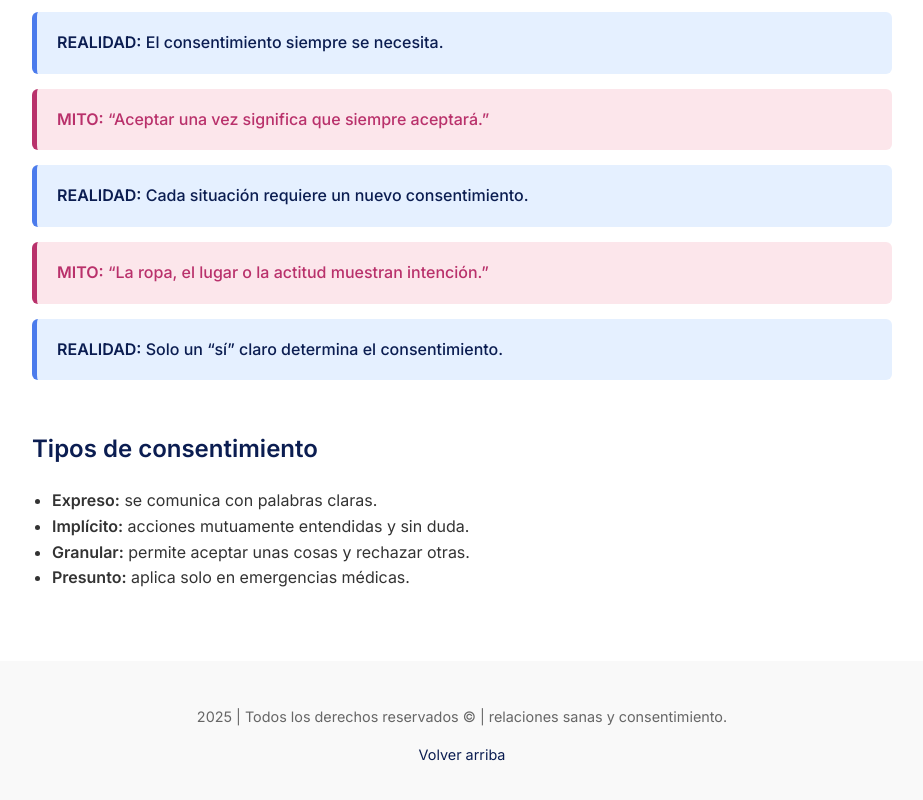
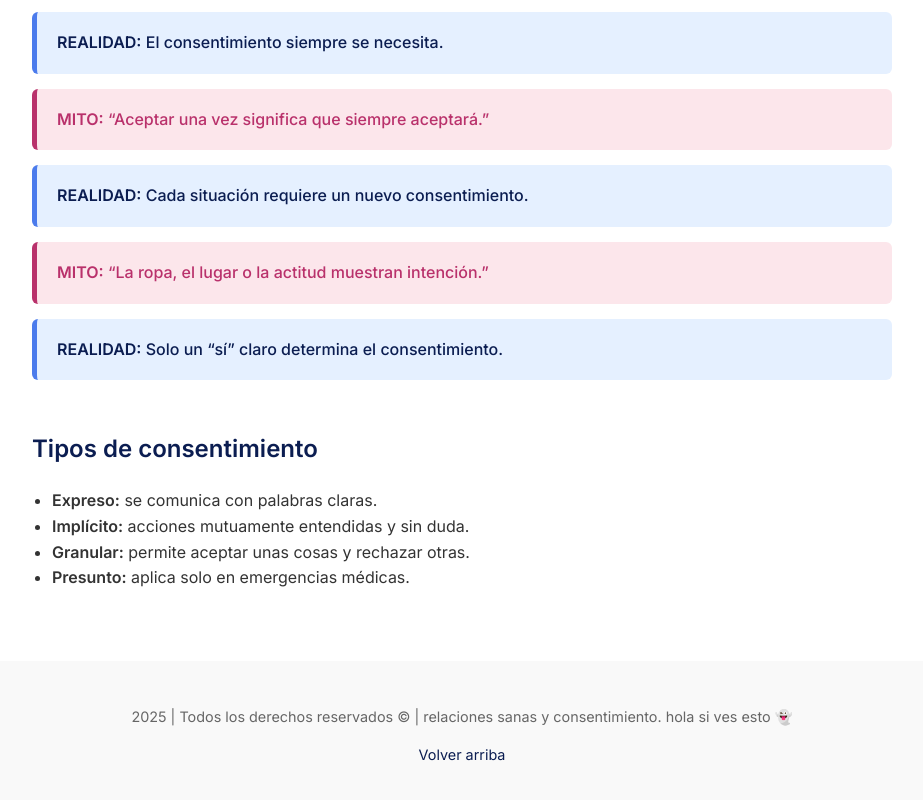
Before and after one commit to victorortega3012-cmyk/proyect, a plain HTML site: page index.html in a window 1280 px wide. Shown: the part 1089-1889 px from the top of the page, without its empty margins (178-1101 px from the left). Drawn offline with Linux system fonts and the light colour scheme.

Commit message:
Update index.html

```diff
--- a/index.html
+++ b/index.html
@@ -195,7 +195,7 @@
   </div>
 
   <footer>
-    <p>2025 | Todos los derechos reservados &copy; | relaciones sanas y consentimiento.</p>
+    <p>2025 | Todos los derechos reservados &copy; | relaciones sanas y consentimiento. hola si ves esto 👻</p>
     <p><a href="#">Volver arriba</a></p>
   </footer>
 </body>
```
